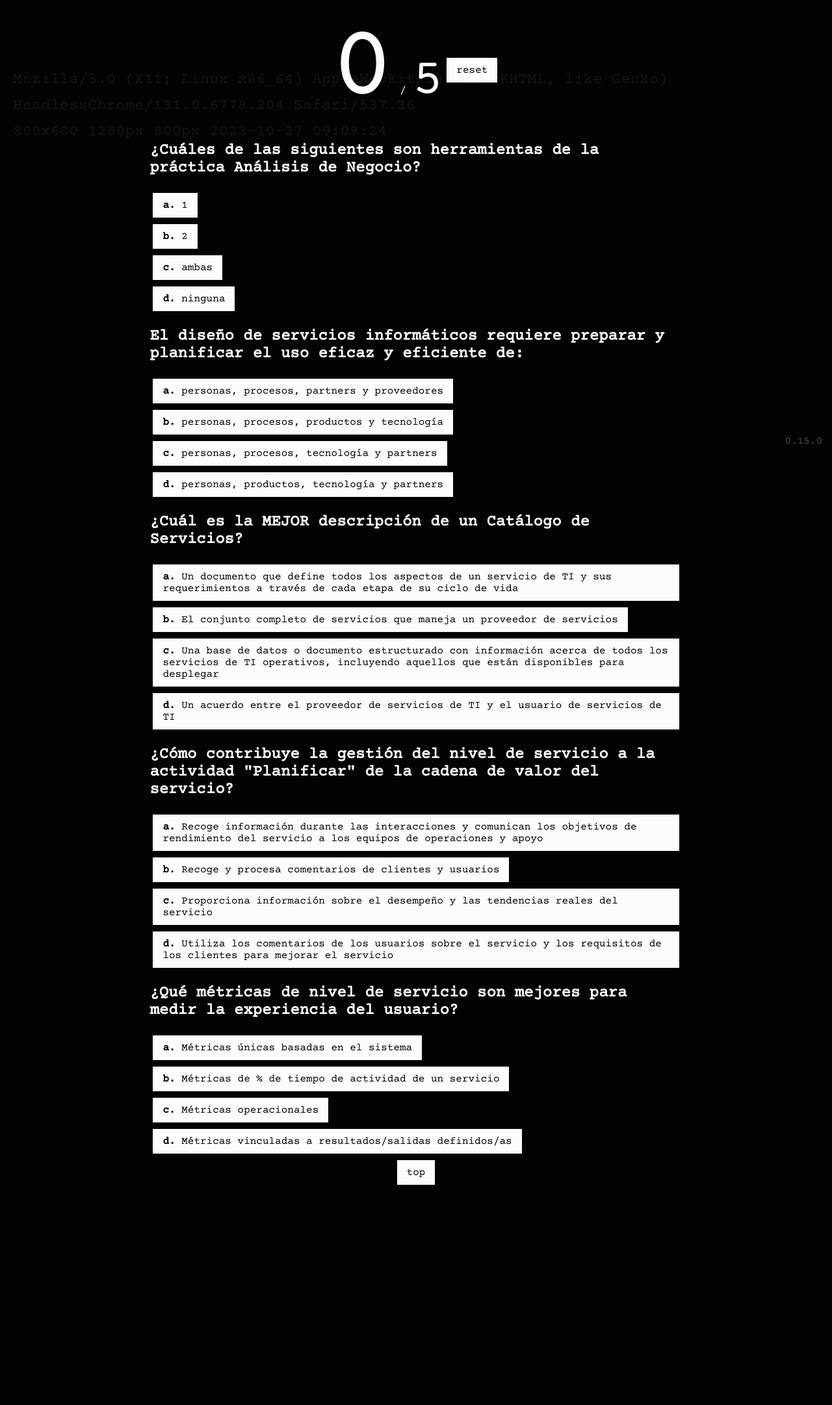
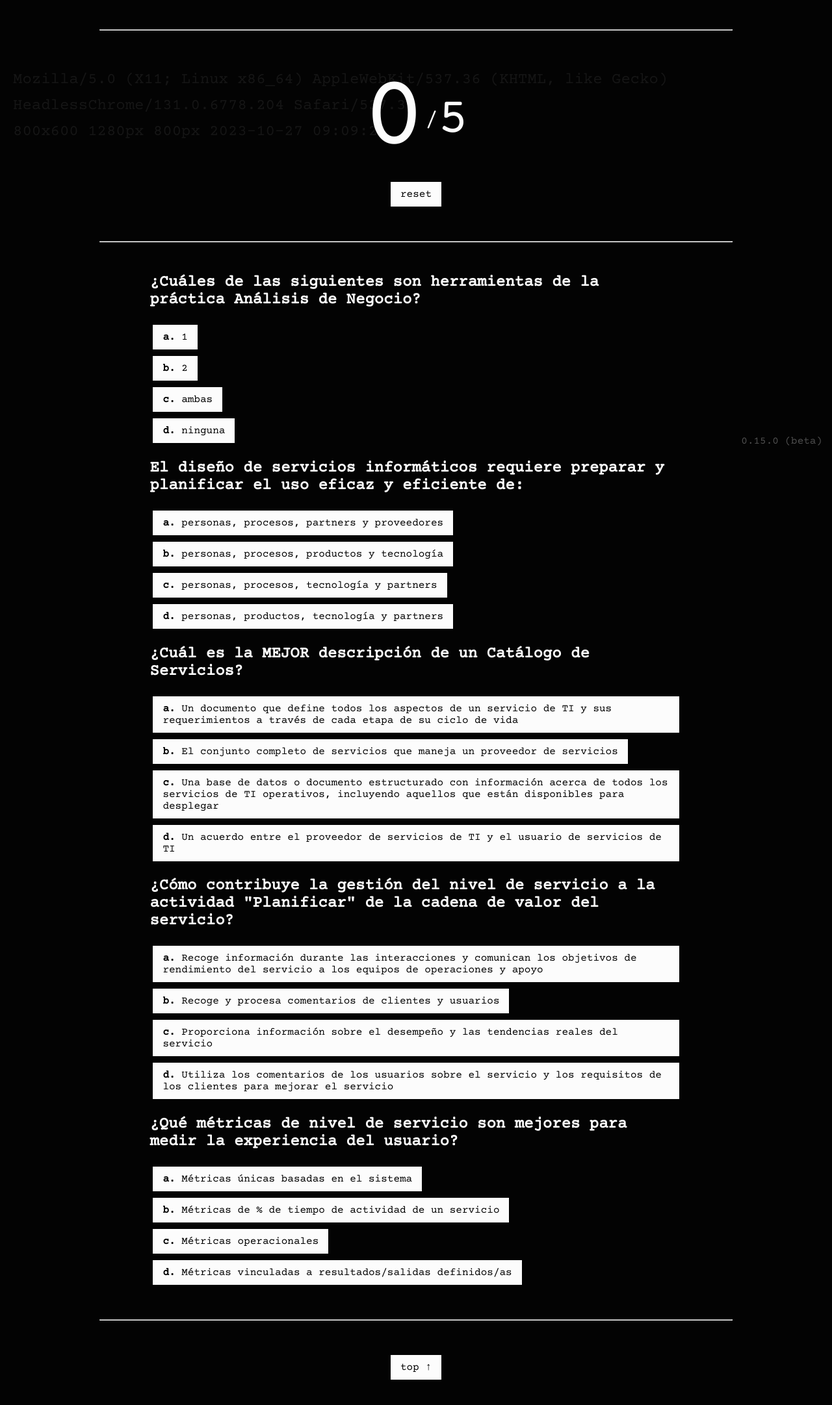
Before and after one commit to miermontoto/mier.info, an Eleventy site: page src/content/collections/other-projects/gti.njk in a window 1280 px wide. Shown: the part 97-2260 px from the top of the page at 65% size. Before the commit the page ends 1990 px from the top, so only its background shows below. Built offline with nearby package versions, Linux system fonts and the light colour scheme; Eleventy itself is replaced by a stand-in of ours; files that its build step writes are made by us from their sources.

Commit message:
hr, top, gti styling

```diff
--- a/src/content/collections/other-projects/gti.njk
+++ b/src/content/collections/other-projects/gti.njk
@@ -8,19 +8,15 @@ project_js: /static/js/gti.js
 demo: /gti/
 ---
 
-<span class="spacer"></span>
+<div id="results">
+	<span id="correct">0</span> / <span id="total">?</span>
+</div>
+<span class="button" id="reset">reset</span>
 
-<div id="info">
-	<div id="results">
-		<span id="correct">0</span> / <span id="total">?</span>
-	</div>
-	<span class="button" id="reset">reset</span>
-</div>
-
-<span class="spacer"></span>
+<hr>
 
 {% questions questions %}
 
-<span class="spacer"></span>
+<hr>
 
-<span id="top" class="button">top</span>
+{% top %}
--- a/src/content/collections/projects/backup.md
+++ b/src/content/collections/projects/backup.md
@@ -30,7 +30,7 @@ para descargar un repositorio, se puede clonar de forma individual o descargar e
 para descargar todos los repositorios, usar el siguiente comando en una terminal con `git`:
 `git clone https://github.com/miermontoto/backup --recurse-submodules`
 
-<br> <br>
+<br> <hr>
 
 # Contenido
 <div id="subjects">
@@ -95,3 +95,7 @@ para descargar todos los repositorios, usar el siguiente comando en una terminal
   - <span class="unavailable">"2324-tew1-41", trabajo en grupo</span>
 
 </div>
+
+<hr>
+
+{% top %}
--- a/src/index.njk
+++ b/src/index.njk
@@ -23,7 +23,6 @@ js: /static/js/index.js
         <span class="button" id="project-button">projects</span>
         <span class="button" id="about-button">about</span>
     </div>
-
 </div>
 
 {% import "src/static/macros.njk" as macros %}
@@ -40,6 +39,7 @@ js: /static/js/index.js
         <div id="others-section" class="carded">
             {{ macros.renderProjects(collections.otherprojects) }}
         </div>
+        {% top %}
     </section>
 </section>
 
--- a/src/static/css/global.css
+++ b/src/static/css/global.css
@@ -90,3 +90,10 @@ code {
     background-color: var(--white);
     color: var(--secondary);
 }
+
+hr {
+	color: var(--dark);
+	margin-top: 3em;
+	margin-bottom: 3em;
+    width: 95%;
+}
--- a/src/static/css/gti.css
+++ b/src/static/css/gti.css
@@ -1,3 +1,5 @@
+@import url('variables.css');
+
 .disabled.selected {
 	background-color: #d40b00;
 }
@@ -16,11 +18,11 @@
 }
 
 #correct {
-	font-size: 10em;
+	font-size: 5em;
 }
 
 #total {
-	font-size: 5em;
+	font-size: 2.5em;
 }
 
 #top:hover {
@@ -32,10 +34,10 @@
 	width: 80%;
 }
 
-#info {
-	/* center content */
+#results {
 	display: flex;
 	flex-direction: row;
 	justify-content: center;
 	align-items: center;
+	font-size: 2em;
 }
--- a/src/static/css/variables.css
+++ b/src/static/css/variables.css
@@ -2,6 +2,7 @@
 	--primary: hsl(0, 0%, 1%);
 	--secondary: hsl(0, 0%, 5%);
 	--light: hsl(0, 0%, 50%);
+	--dark: hsl(0, 0%, 25%);
 	--white: hsl(0, 0%, 99%);
 	--link: var(--white);
 	--dot: var(--white);
--- a/src/static/js/global.js
+++ b/src/static/js/global.js
@@ -3,6 +3,10 @@ getAgent();
 getWindowSize();
 getTime();
 setInterval(updateInfo, 1000);
+
+document.querySelector('#top').addEventListener('click', () => {
+    window.scrollTo(0, 0);
+});
 
 function christmas() {
     let date = new Date();
--- a/src/static/js/gti.js
+++ b/src/static/js/gti.js
@@ -3,9 +3,6 @@ const isCorrect = (ans) => ans.classList.contains('correct');
 window.addEventListener('load', () => {
 	resetAll();
 	document.querySelector('#reset').addEventListener('click', resetAll);
-	document.querySelector('#top').addEventListener('click', () => {
-		window.scrollTo(0, 0);
-	});
 });
 
 window.addEventListener('scroll', () => {
--- a/src/templates/project.njk
+++ b/src/templates/project.njk
@@ -16,6 +16,7 @@ css: /static/css/project.css
     <a href="{{ source }}" id="source">source code ></a>
 {% endif %}
 <h1>{{ title }}</h1>
+<hr>
 {% if content %}
     {{ content | safe }}
 {% else %}
```
Also changed, not shown: .eleventy.js.
